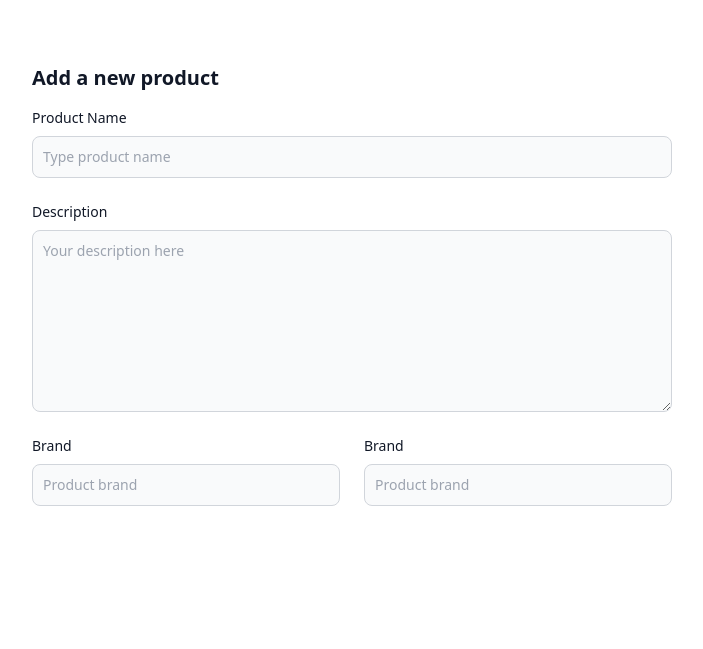
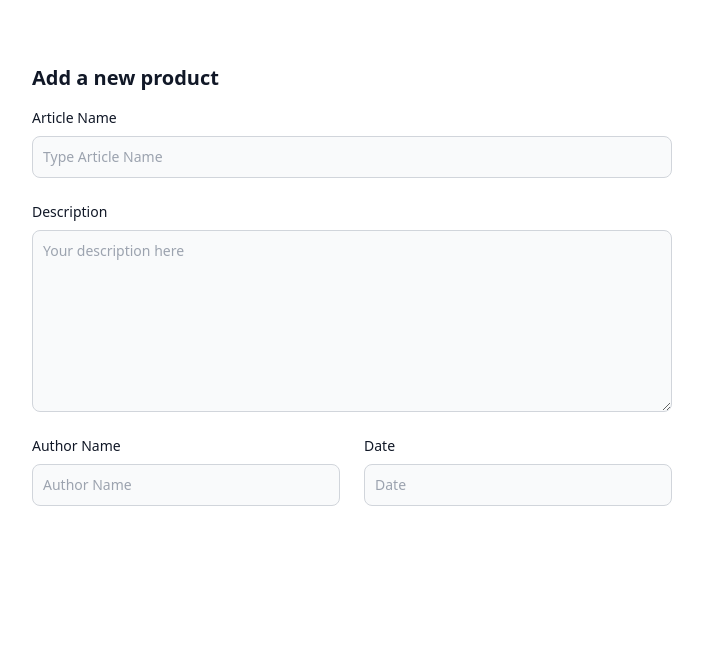
Before and after one commit to Rashminda121/NSpace, a PHP site: page /student/Addarticle.php in a window 1280 px wide. Shown: the part 57-706 px from the top of the page, without its empty margins (288-991 px from the left). Run offline with PHP 8.4, Linux system fonts and the light colour scheme; some libraries are stand-ins or nearby versions.

Commit message:
update article form

```diff
--- a/student/Addarticle.php
+++ b/student/Addarticle.php
@@ -15,24 +15,24 @@
       <form action="#">
           <div class="grid gap-4 sm:grid-cols-2 sm:gap-6">
               <div class="sm:col-span-2">
-                  <label for="name" class="block mb-2 text-sm font-medium text-gray-900 dark:text-white">Product Name</label>
-                  <input type="text" name="name" id="name" class="bg-gray-50 border border-gray-300 text-gray-900 text-sm rounded-lg focus:ring-primary-600 focus:border-primary-600 block w-full p-2.5 dark:bg-gray-700 dark:border-gray-600 dark:placeholder-gray-400 dark:text-white dark:focus:ring-primary-500 dark:focus:border-primary-500" placeholder="Type product name" required="">
+                  <label for="name" class="block mb-2 text-sm font-medium text-gray-900 dark:text-white">Article Name</label>
+                  <input type="text" name="name" id="name" class="bg-gray-50 border border-gray-300 text-gray-900 text-sm rounded-lg focus:ring-primary-600 focus:border-primary-600 block w-full p-2.5 dark:bg-gray-700 dark:border-gray-600 dark:placeholder-gray-400 dark:text-white dark:focus:ring-primary-500 dark:focus:border-primary-500" placeholder="Type Article Name" required="">
               </div>
               <div class="sm:col-span-2">
                   <label for="description" class="block mb-2 text-sm font-medium text-gray-900 dark:text-white">Description</label>
                   <textarea id="description" rows="8" class="block p-2.5 w-full text-sm text-gray-900 bg-gray-50 rounded-lg border border-gray-300 focus:ring-primary-500 focus:border-primary-500 dark:bg-gray-700 dark:border-gray-600 dark:placeholder-gray-400 dark:text-white dark:focus:ring-primary-500 dark:focus:border-primary-500" placeholder="Your description here"></textarea>
               </div>
               <div class="w-full">
-                  <label for="brand" class="block mb-2 text-sm font-medium text-gray-900 dark:text-white">Brand</label>
-                  <input type="text" name="brand" id="brand" class="bg-gray-50 border border-gray-300 text-gray-900 text-sm rounded-lg focus:ring-primary-600 focus:border-primary-600 block w-full p-2.5 dark:bg-gray-700 dark:border-gray-600 dark:placeholder-gray-400 dark:text-white dark:focus:ring-primary-500 dark:focus:border-primary-500" placeholder="Product brand" required="">
+                  <label for="brand" class="block mb-2 text-sm font-medium text-gray-900 dark:text-white">Author Name</label>
+                  <input type="text" name="brand" id="brand" class="bg-gray-50 border border-gray-300 text-gray-900 text-sm rounded-lg focus:ring-primary-600 focus:border-primary-600 block w-full p-2.5 dark:bg-gray-700 dark:border-gray-600 dark:placeholder-gray-400 dark:text-white dark:focus:ring-primary-500 dark:focus:border-primary-500" placeholder="Author Name" required="">
               </div>
               <div class="w-full">
-                  <label for="brand" class="block mb-2 text-sm font-medium text-gray-900 dark:text-white">Brand</label>
-                  <input type="text" name="brand" id="brand" class="bg-gray-50 border border-gray-300 text-gray-900 text-sm rounded-lg focus:ring-primary-600 focus:border-primary-600 block w-full p-2.5 dark:bg-gray-700 dark:border-gray-600 dark:placeholder-gray-400 dark:text-white dark:focus:ring-primary-500 dark:focus:border-primary-500" placeholder="Product brand" required="">
+                  <label for="brand" class="block mb-2 text-sm font-medium text-gray-900 dark:text-white">Date</label>
+                  <input type="text" name="brand" id="brand" class="bg-gray-50 border border-gray-300 text-gray-900 text-sm rounded-lg focus:ring-primary-600 focus:border-primary-600 block w-full p-2.5 dark:bg-gray-700 dark:border-gray-600 dark:placeholder-gray-400 dark:text-white dark:focus:ring-primary-500 dark:focus:border-primary-500" placeholder="Date" required="">
               </div>
           </div>
           <button type="submit" class="inline-flex items-center px-5 py-2.5 mt-4 sm:mt-6 text-sm font-medium text-center text-white bg-primary-700 rounded-lg focus:ring-4 focus:ring-primary-200 dark:focus:ring-primary-900 hover:bg-primary-800">
-              Add product
+              Add Article
           </button>
       </form>
   </div>
```
